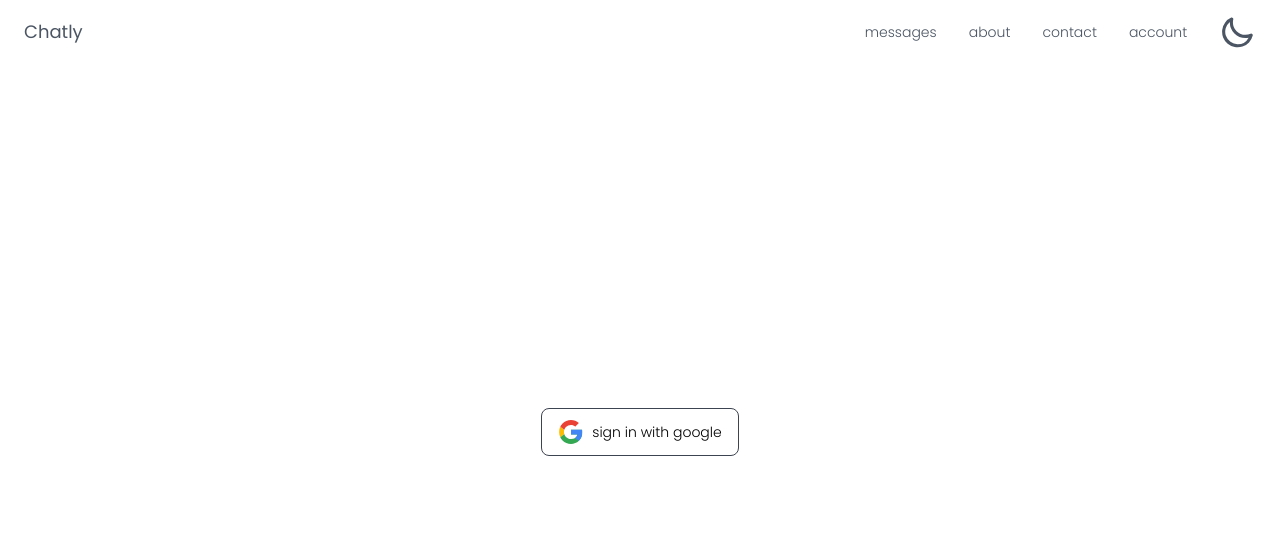
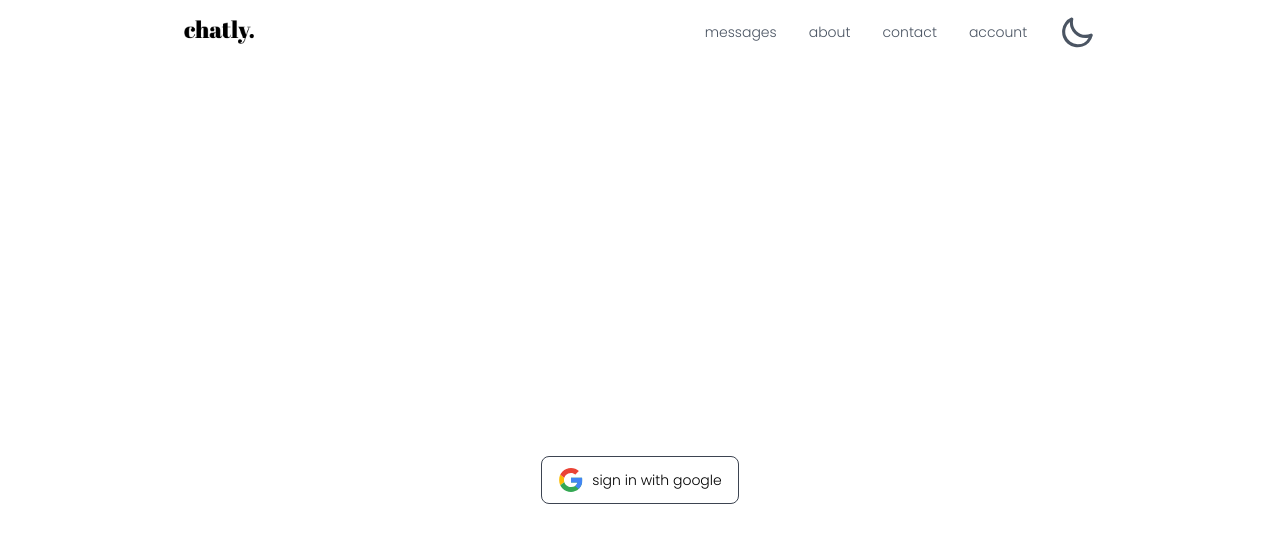
Before and after one commit to ahmamedhat/Chatly, a Next.js app: page / in a window 1280 px wide. Shown: the top 542 px of the page. Built offline with nearby package versions, Linux system fonts and the light colour scheme; no server answers.

Commit message:
feat: add app title logo and adjust some ui styling

```diff
--- a/app/page.tsx
+++ b/app/page.tsx
@@ -1,28 +1,24 @@
-import { GoogleSignin, Logout } from "@/components";
+import { AllChats, GoogleSignin, Logout } from "@/components";
 import { IconsSizes } from "@/lib/constants";
 import { authOptions } from "@/pages/api/auth/[...nextauth]";
-import { getServerSession, Session } from "next-auth";
-import Link from "next/link";
-import { AiOutlineMessage } from "react-icons/ai";
+import { getServerSession } from "next-auth";
 
 export default async function Home() {
   const session = await getServerSession(authOptions);
   return (
-    <div className="flex flex-col justify-center h-full items-center">
+    <div className="flex flex-col justify-center h-full items-center mt-12">
       {session ? (
         <div className="h-full w-full flex flex-col justify-start">
-          <div className="flex justify-between mb-14">
-            <div>
+          <div className="flex justify-between mb-14 flex-col">
+            <div className="w-full h-20 border border-t-0 border-b-[0.5px] border-gray-300 dark:border-gray-600 py-2 border-x-0 mb-2">
               <p>Hello {session?.user?.name} 👋🏻</p>
-              <p className="font-thin text-xs text-secondaryMessage">Online</p>
+              <p className="font-thin text-xs text-gray-500 sm:text-sm dark:text-secondaryMessage">
+                Online
+              </p>
             </div>
-            <Link href={"/messages"}>
-              <AiOutlineMessage
-                size={IconsSizes.md}
-                className="stroke-gray-600 dark:stroke-gray-400"
-              />
-            </Link>
           </div>
+          <AllChats />
+          <div className="h-4" />
           <Logout />
         </div>
       ) : (
--- /dev/null
+++ b/components/buttons/AllChats.tsx
@@ -0,0 +1,34 @@
+"use client";
+import React, { useState } from "react";
+import { IconsSizes } from "@/lib/constants";
+import clsx from "clsx";
+import { useRouter } from "next/navigation";
+import { BsFillChatTextFill } from "react-icons/bs";
+
+const AllChats = () => {
+  const [loading, setLoading] = useState(false);
+  const router = useRouter();
+
+  const goToChats = async () => {
+    setLoading(true);
+    router.push("/messages");
+  };
+  return (
+    <button
+      onClick={goToChats}
+      className={clsx(
+        "normal-case btn gap-2 flex mx-auto bg-white dark:bg-dark text-black dark:text-secondaryMessage font-light hover:text-white",
+        { loading }
+      )}
+    >
+      {!loading && (
+        <BsFillChatTextFill
+          size={IconsSizes.md}
+          className="fill-primaryMessage"
+        />
+      )}
+      View all chats
+    </button>
+  );
+};
+export default AllChats;
--- /dev/null
+++ b/components/header/BusinessTitle.tsx
@@ -0,0 +1,27 @@
+"use client";
+
+import { useTheme } from "next-themes";
+import Image from "next/image";
+import Link from "next/link";
+import React from "react";
+
+const BusinessTitle = () => {
+  const { theme, systemTheme } = useTheme();
+  const currentTheme = theme === "system" ? systemTheme : theme;
+
+  return (
+    <div className="flex-1 px-2 mx-2 text-lg pt-1 lg:pt-0">
+      <Link href={"/messages"}>
+        <Image
+          src={`/images/logo-${currentTheme == "dark" ? "white" : "dark"}.png`}
+          alt={"chatly"}
+          width={70}
+          height={40}
+          className="duration-300 ease-in-out hover:scale-110"
+        />
+      </Link>
+    </div>
+  );
+};
+
+export default BusinessTitle;
--- a/components/header/Drawer.tsx
+++ b/components/header/Drawer.tsx
@@ -4,6 +4,7 @@ import { ChatConfig } from "@/types/typings";
 import Link from "next/link";
 import React from "react";
 import { RiMenu4Fill } from "react-icons/ri";
+import BusinessTitle from "./BusinessTitle";
 import LightDarkSwitch from "./LightDarkSwitch";
 import NavItem from "./NavItem";
 
@@ -14,13 +15,13 @@ const Drawer: React.FC<IDrawer> = ({ children }) => {
     <div className="drawer">
       <input id="my-drawer-3" type="checkbox" className="drawer-toggle" />
       <div className="drawer-content flex flex-col text-gray-600 dark:text-gray-400">
-        <div className="w-full navbar bg-base-400 dark:bg-dark h-[8vh]">
+        <div className="w-full max-w-[60rem] mx-auto navbar bg-base-400 dark:bg-dark h-[8vh]">
           <div className="flex-none lg:hidden">
             <label htmlFor="my-drawer-3" className="btn btn-square btn-ghost">
               <RiMenu4Fill size={IconsSizes.md} />
             </label>
           </div>
-          <div className="flex-1 px-2 mx-2 cursor-default text-lg">Chatly</div>
+          <BusinessTitle />
           <div className="flex-none hidden lg:block">
             <ul className="menu menu-horizontal">
               {chatConfig.map((navItem: ChatConfig) => {
@@ -38,7 +39,9 @@ const Drawer: React.FC<IDrawer> = ({ children }) => {
             </ul>
           </div>
         </div>
-        <div className="px-4 h-[92vh] bg-white dark:bg-dark">{children}</div>
+        <div className="px-4 h-[92vh] bg-white dark:bg-dark max-w-[60rem] w-[22rem] sm:w-[30rem] md:w-[35rem] mx-auto">
+          {children}
+        </div>
       </div>
       <div className="drawer-side text-gray-600 dark:text-gray-400 ">
         <label htmlFor="my-drawer-3" className="drawer-overlay"></label>
--- a/components/header/Header.tsx
+++ /dev/null
@@ -1,41 +0,0 @@
-"use client";
-
-import Link from "next/link";
-import React, { useEffect, useState } from "react";
-import LightDarkSwitch from "./LightDarkSwitch";
-
-export interface IHeader {
-  appName: string;
-}
-
-const Header: React.FC<IHeader> = ({ appName }) => {
-  const [mounted, setMounted] = useState(false);
-
-  useEffect(() => {
-    setMounted(true);
-  }, []);
-
-  const RenderThemeChanger = () => {
-    if (!mounted) return null;
-    return <LightDarkSwitch />;
-  };
-
-  return (
-    <div className="bg-white dark:bg-dark text-black dark:text-white p-4 h-[8vh] sm:h-[18vh]">
-      <div className="flex flex-row justify-between max-w-[50rem] mx-auto items-center">
-        <Link href={"/messages"}>
-          <p className="font-bold text-lg">{appName}</p>
-        </Link>
-        <div className="flex flex-row space-x-4 items-center">
-          <Link href={"/about"}>
-            <p className="text-sm font-light">ABOUT</p>
-          </Link>
-
-          {RenderThemeChanger()}
-        </div>
-      </div>
-    </div>
-  );
-};
-
-export default Header;
--- a/components/index.ts
+++ b/components/index.ts
@@ -1,6 +1,6 @@
-export { default as Header } from "./header/Header";
 export { default as NavItem } from "./header/NavItem";
 export { default as Drawer } from "./header/Drawer";
+export { default as BusinessTitle } from "./header/BusinessTitle";
 export { default as PersonChat } from "./messages/PersonChat";
 export { default as PersonOnline } from "./messages/PersonOnline";
 export { default as ChatsHistory } from "./messages/ChatsHistory";
@@ -16,5 +16,6 @@ export { default as ChatMain } from "./chat/ChatMessages";
 export { default as BackButton } from "./buttons/Back";
 export { default as Logout } from "./buttons/Logout";
 export { default as GoogleSignin } from "./buttons/GoogleSignin";
+export { default as AllChats } from "./buttons/AllChats";
 export { default as ThemeProvider } from "./theme/Provider";
 export { default as ApolloProvider } from "./apollo/Provider";
```
Also changed, not shown: public/images/logo-dark.png (added), public/images/logo-white.png (added).
